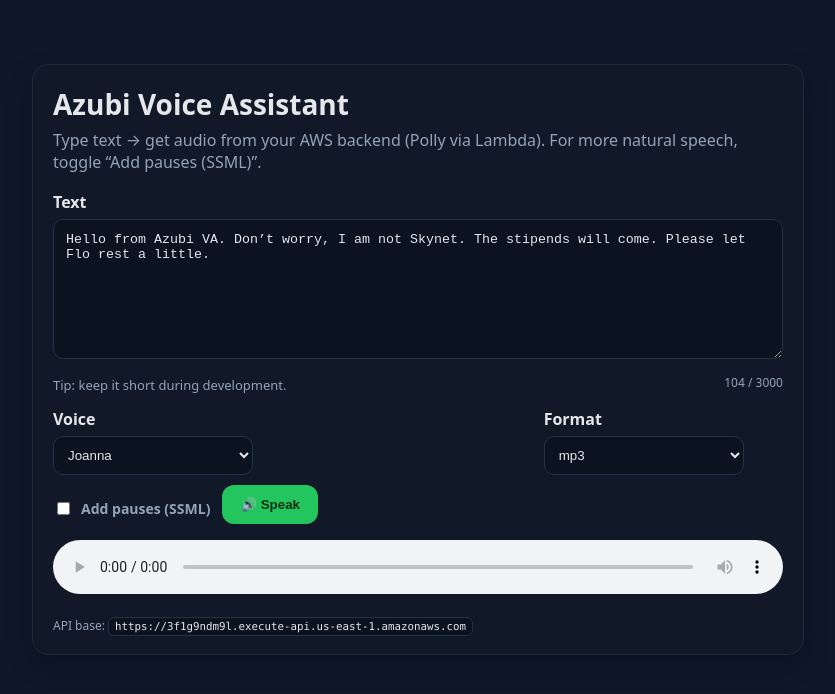
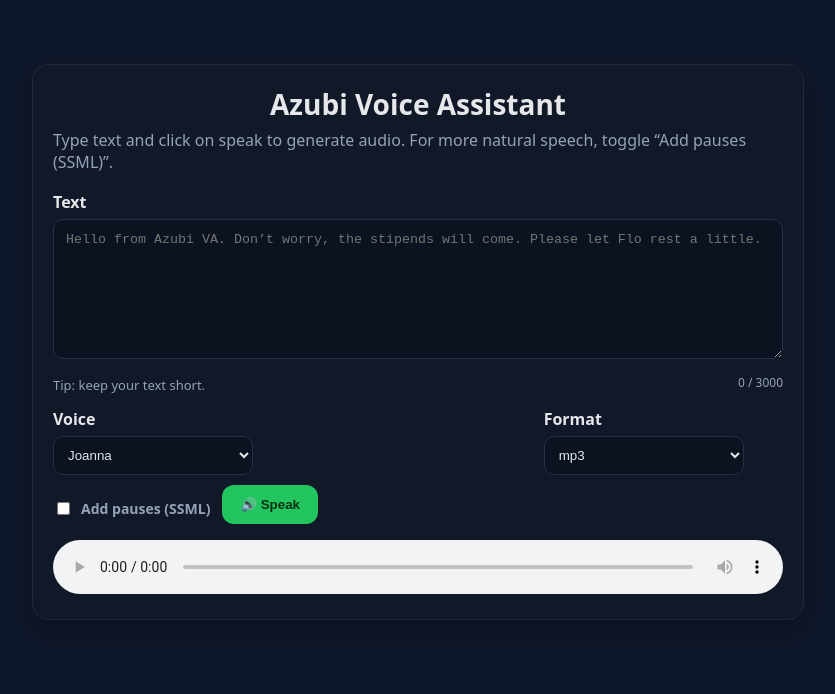
Before and after one commit to Ol-lins/azubi-va, a plain HTML site: page frontend/index.html in a window 1280 px wide. Shown: the whole page, without its empty margins (222-1057 px from the left). Drawn offline with Linux system fonts and the light colour scheme.

Commit message:
Update index.html

```diff
--- a/frontend/index.html
+++ b/frontend/index.html
@@ -3,48 +3,21 @@
 <head>
   <meta charset="utf-8" />
   <meta name="viewport" content="width=device-width, initial-scale=1" />
-  <title>Azubi Voice Assistant 🤖🔊</title>
+  <title >Azubi Voice Assistant</title>
 
-  <!-- Option A: inline styles (quick) -->
-  <style>
-    :root { --bg:#0f172a; --card:#111827; --muted:#94a3b8; --text:#e5e7eb; --accent:#22c55e; --danger:#f87171; }
-    * { box-sizing: border-box; }
-    body { margin:0; font-family: system-ui, -apple-system, Segoe UI, Roboto, "Helvetica Neue", Arial, "Noto Sans", "Apple Color Emoji","Segoe UI Emoji"; background:var(--bg); color:var(--text); }
-    .wrap { max-width: 820px; margin: 40px auto; padding: 24px; }
-    .card { background: var(--card); border: 1px solid #1f2937; border-radius: 16px; padding: 20px; box-shadow: 0 10px 24px rgba(0,0,0,.25); }
-    h1 { margin:0 0 6px; font-size: 28px; }
-    p.sub { margin:0 0 18px; color: var(--muted); }
-    label { display:block; font-weight:600; margin: 14px 0 6px; }
-    textarea { width:100%; min-height:140px; padding:12px; border-radius:10px; border:1px solid #243244; background:#0b1220; color:var(--text); resize:vertical; }
-    .row { display:flex; gap:12px; flex-wrap:wrap; }
-    select, input[type="text"] { flex:1; min-width: 200px; padding:10px; border-radius:10px; border:1px solid #243244; background:#0b1220; color:var(--text); }
-    .controls { display:flex; align-items:center; gap:12px; flex-wrap:wrap; margin-top:10px; }
-    .switch { display:flex; align-items:center; gap:8px; color:var(--muted); font-size:14px; }
-    button { appearance:none; border:0; padding:12px 18px; border-radius:12px; font-weight:700; cursor:pointer; background:var(--accent); color:#052e13; transition: transform .04s ease; }
-    button:disabled { opacity:.6; cursor:not-allowed; }
-    button:active { transform: translateY(1px); }
-    .hint { color:var(--muted); font-size: 13px; margin-top:6px; }
-    .meta { display:flex; justify-content:space-between; align-items:center; margin-top:6px; }
-    .count { color:var(--muted); font-size:12px; }
-    .error { color: var(--danger); font-weight:600; margin-top:10px; }
-    audio { width:100%; margin-top:16px; }
-    .kbd { font-family: ui-monospace, SFMono-Regular, Menlo, Consolas, "Liberation Mono", monospace; background:#0b1220; border:1px solid #243244; color:var(--text); padding:2px 6px; border-radius:6px; font-size: 0.9em; }
-    .footer { margin-top:18px; color:var(--muted); font-size: 12px; }
-  </style>
-
-  <!-- Option B: external CSS (nice for ongoing work) -->
-  <!-- <link rel="stylesheet" href="styles.css"> -->
+  <!-- External CSS -->
+  <link rel="stylesheet" href="styles.css">
 </head>
 <body>
   <div class="wrap">
     <div class="card">
-      <h1>Azubi Voice Assistant</h1>
-      <p class="sub">Type text → get audio from your AWS backend (Polly via Lambda). For more natural speech, toggle “Add pauses (SSML)”.</p>
+      <h1 style="text-align:center;">Azubi Voice Assistant</h1>
+      <p class="sub">Type text and click on speak to generate audio. For more natural speech, toggle “Add pauses (SSML)”.</p>
 
       <label for="text">Text</label>
-      <textarea id="text" placeholder="Hello from Azubi VA. Don’t worry, I am not Skynet. The stipends will come. Please let Flo rest a little.">Hello from Azubi VA. Don’t worry, I am not Skynet. The stipends will come. Please let Flo rest a little.</textarea>
+      <textarea id="text" placeholder="Hello from Azubi VA. Don’t worry, the stipends will come. Please let Flo rest a little."></textarea>
       <div class="meta">
-        <div class="hint">Tip: keep it short during development.</div>
+        <div class="hint">Tip: keep your text short.</div>
         <div class="count" id="charCount">0 / 3000</div>
       </div>
 
@@ -52,8 +25,16 @@
         <div style="flex:2; min-width:240px;">
           <label for="voice">Voice</label>
           <select id="voice">
-            <option>Joanna</option><option>Matthew</option><option>Amy</option><option>Emma</option><option>Brian</option>
-            <option>Ivy</option><option>Kendra</option><option>Justin</option><option>Kevin</option><option>Kimberly</option>
+            <option>Joanna</option>
+            <option>Matthew</option>
+            <option>Amy</option>
+            <option>Emma</option>
+            <option>Brian</option>
+            <option>Ivy</option>
+            <option>Kendra</option>
+            <option>Justin</option>
+            <option>Kevin</option>
+            <option>Kimberly</option>
           </select>
         </div>
         <div style="flex:1; min-width:160px;">
@@ -75,18 +56,13 @@
       <div id="error" class="error" style="display:none;"></div>
 
       <audio id="player" controls preload="none"></audio>
-
-      <div class="footer">
-        API base: <span class="kbd" id="apiBaseDisplay"></span>
-      </div>
     </div>
   </div>
 
   <script>
     // ======= CONFIG =======
-    const API_BASE_URL = " https://3f1g9ndm9l.execute-api.us-east-1.amazonaws.com";
+    const API_BASE_URL = "https://3f1g9ndm9l.execute-api.us-east-1.amazonaws.com";
     const MAX_CHARS = 3000;
-    document.getElementById('apiBaseDisplay').textContent = API_BASE_URL;
 
     const textEl = document.getElementById('text');
     const voiceEl = document.getElementById('voice');
@@ -107,17 +83,13 @@
     textEl.addEventListener('input', updateCount);
     updateCount();
 
-    // naive SSML helper: inserts a 400ms break after sentence-ending periods (basic English heuristics)
+    // naive SSML helper: inserts a 400ms break after periods
     function textToSsml(text) {
       const escaped = text
         .replace(/&/g, '&amp;')
         .replace(/</g, '&lt;')
         .replace(/>/g, '&gt;');
-
-      const withBreaks = escaped
-        .replace(/\.\s+/g, ". <break time='400ms'/> ")
-        .trim();
-
+      const withBreaks = escaped.replace(/\.\s+/g, ". <break time='400ms'/> ").trim();
       return `<speak>${withBreaks}</speak>`;
     }
 
@@ -141,7 +113,6 @@
         return;
       }
 
-      // build payload
       const payload = useSsml
         ? { text: textToSsml(text), voiceId, format, useSsml: true }
         : { text, voiceId, format };
```
